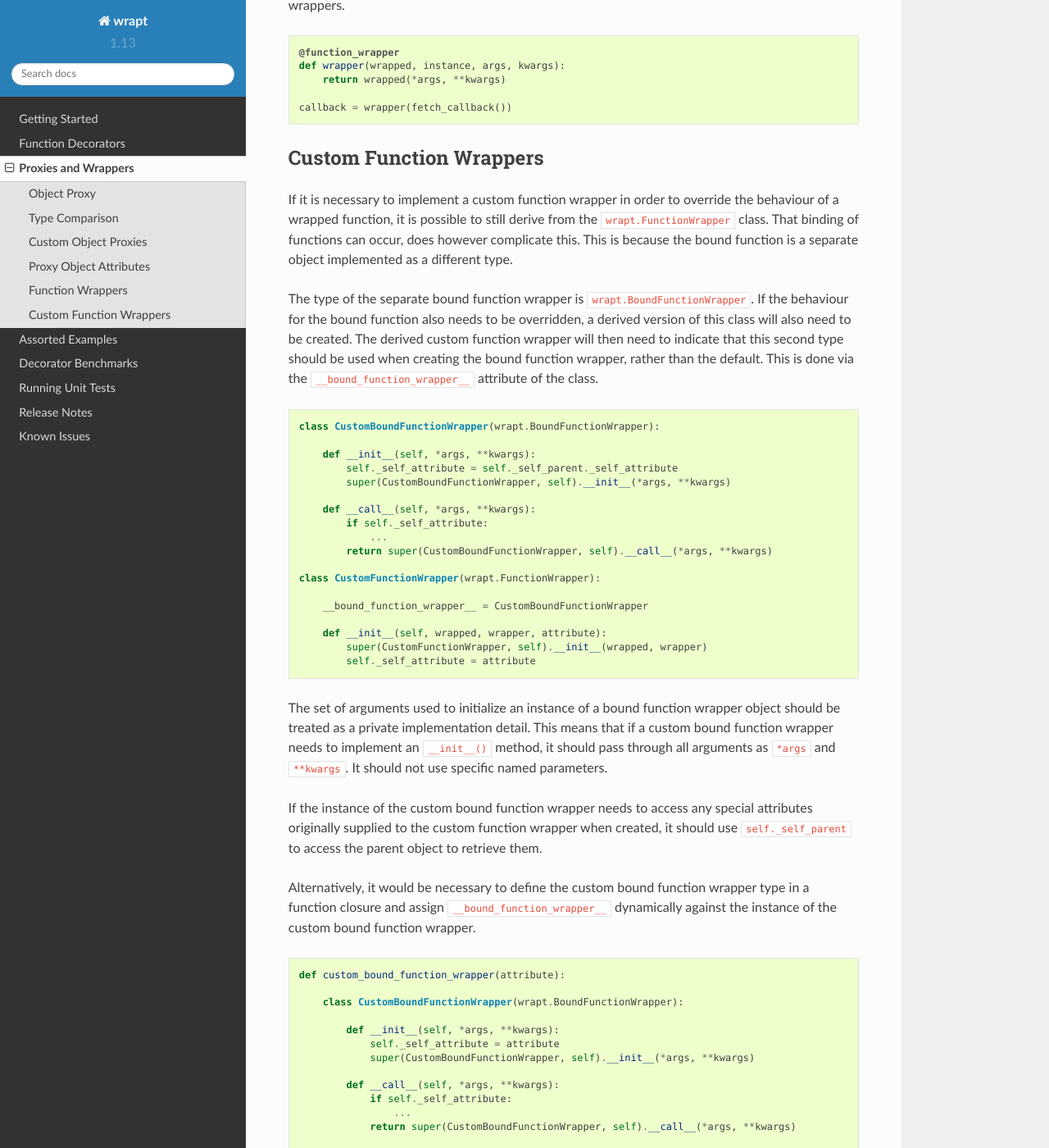
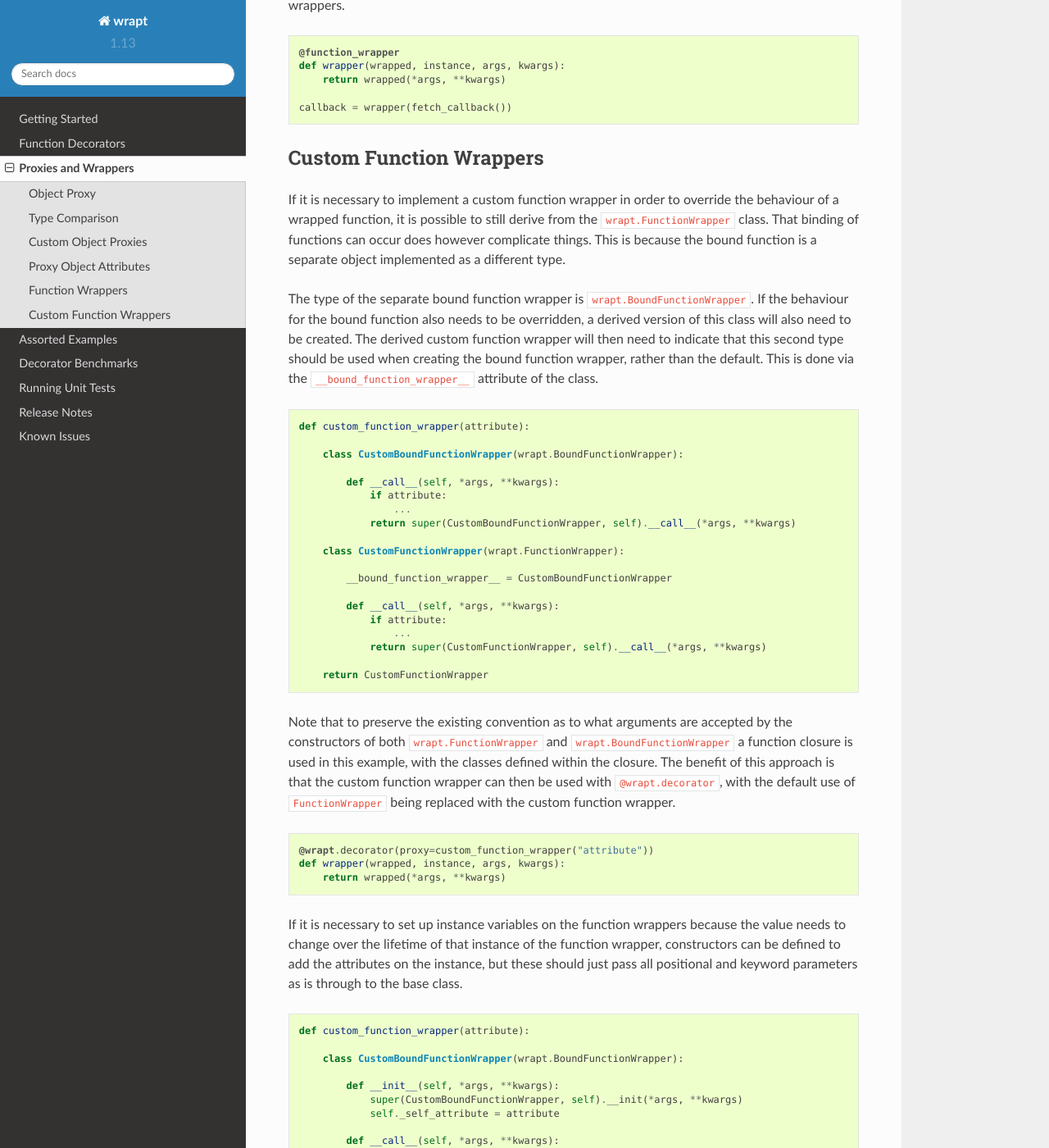
Before and after one commit to GrahamDumpleton/wrapt, a Sphinx documentation site: the page built from docs/wrappers.rst, in a window 1280 px wide and 1400 px high, scrolled down 8474 px. Shown: the whole window at 82% size. Built offline with Sphinx 7.4.7 and the Read the Docs theme 2.0.0, drawn with Linux system fonts in a browser that asks for light colours; some of the changed text lies outside the part shown.

Commit message:
Update custom function wrapper example.

```diff
--- a/docs/wrappers.rst
+++ b/docs/wrappers.rst
@@ -477,8 +477,8 @@ Custom Function Wrappers
 If it is necessary to implement a custom function wrapper in order to
 override the behaviour of a wrapped function, it is possible to still
 derive from the ``wrapt.FunctionWrapper`` class. That binding of functions
-can occur, does however complicate this. This is because the bound function
-is a separate object implemented as a different type.
+can occur does however complicate things. This is because the bound
+function is a separate object implemented as a different type.
 
 The type of the separate bound function wrapper is
 ``wrapt.BoundFunctionWrapper``. If the behaviour for the bound function
@@ -490,58 +490,101 @@ function wrapper, rather than the default. This is done via the
 
 ::
 
-    class CustomBoundFunctionWrapper(wrapt.BoundFunctionWrapper):
+    def custom_function_wrapper(attribute):
 
-        def __init__(self, *args, **kwargs):
-            self._self_attribute = self._self_parent._self_attribute
-            super(CustomBoundFunctionWrapper, self).__init__(*args, **kwargs)
+        class CustomBoundFunctionWrapper(wrapt.BoundFunctionWrapper):
 
-        def __call__(self, *args, **kwargs):
-            if self._self_attribute:
-                ...
-            return super(CustomBoundFunctionWrapper, self).__call__(*args, **kwargs)
+            def __call__(self, *args, **kwargs):
+                if attribute:
+                    ...
+                return super(CustomBoundFunctionWrapper, self).__call__(*args, **kwargs)
 
-    class CustomFunctionWrapper(wrapt.FunctionWrapper):
+        class CustomFunctionWrapper(wrapt.FunctionWrapper):
 
-        __bound_function_wrapper__ = CustomBoundFunctionWrapper
+            __bound_function_wrapper__ = CustomBoundFunctionWrapper
 
-        def __init__(self, wrapped, wrapper, attribute):
-            super(CustomFunctionWrapper, self).__init__(wrapped, wrapper)
-            self._self_attribute = attribute
+            def __call__(self, *args, **kwargs):
+                if attribute:
+                    ...
+                return super(CustomFunctionWrapper, self).__call__(*args, **kwargs)
 
-The set of arguments used to initialize an instance of a bound function
-wrapper object should be treated as a private implementation detail. This
-means that if a custom bound function wrapper needs to implement an
-``__init__()`` method, it should pass through all arguments as ``*args``
-and ``**kwargs``. It should not use specific named parameters.
+        return CustomFunctionWrapper
 
-If the instance of the custom bound function wrapper needs to access any
-special attributes originally supplied to the custom function wrapper when
-created, it should use ``self._self_parent`` to access the parent object
-to retrieve them.
-
-Alternatively, it would be necessary to define the custom bound function
-wrapper type in a function closure and assign ``__bound_function_wrapper__``
-dynamically against the instance of the custom bound function wrapper.
+Note that to preserve the existing convention as to what arguments are
+accepted by the constructors of both ``wrapt.FunctionWrapper`` and
+``wrapt.BoundFunctionWrapper`` a function closure is used in this example,
+with the classes defined within the closure. The benefit of this approach
+is that the custom function wrapper can then be used with
+``@wrapt.decorator``, with the default use of ``FunctionWrapper`` being
+replaced with the custom function wrapper.
 
 ::
 
-    def custom_bound_function_wrapper(attribute):
+    @wrapt.decorator(proxy=custom_function_wrapper("attribute"))
+    def wrapper(wrapped, instance, args, kwargs):
+        return wrapped(*args, **kwargs)
+
+If it is necessary to set up instance variables on the function wrappers
+because the value needs to change over the lifetime of that instance of
+the function wrapper, constructors can be defined to add the attributes on
+the instance, but these should just pass all positional and keyword
+parameters as is through to the base class.
+
+::
+
+    def custom_function_wrapper(attribute):
 
         class CustomBoundFunctionWrapper(wrapt.BoundFunctionWrapper):
 
             def __init__(self, *args, **kwargs):
+                super(CustomBoundFunctionWrapper, self).__init(*args, **kwargs)
                 self._self_attribute = attribute
-                super(CustomBoundFunctionWrapper, self).__init__(*args, **kwargs)
 
             def __call__(self, *args, **kwargs):
                 if self._self_attribute:
                     ...
                 return super(CustomBoundFunctionWrapper, self).__call__(*args, **kwargs)
 
-    class CustomFunctionWrapper(wrapt.FunctionWrapper):
+        class CustomFunctionWrapper(wrapt.FunctionWrapper):
 
-        def __init__(self, wrapped, wrapper, attribute):
-            super(CustomFunctionWrapper, self).__init__(wrapped, wrapper)
-            self._self_attribute = attribute
-            self.__bound_function_wrapper__ = custom_bound_function_wrapper(attribute)
+            __bound_function_wrapper__ = CustomBoundFunctionWrapper
+
+            def __init__(self, *args, **kwargs):
+                super(CustomFunctionWrapper, self).__init(*args, **kwargs)
+                self._self_attribute = attribute
+
+            def __call__(self, *args, **kwargs):
+                if self._self_attribute:
+                    ...
+                return super(CustomFunctionWrapper, self).__call__(*args, **kwargs)
+
+        return CustomFunctionWrapper
+
+If the bound function wrapper needs to be able to access back to the parent
+function wrapper it was created from, it can use ``self._self_parent``.
+
+::
+
+    def custom_function_wrapper(attribute):
+
+        class CustomBoundFunctionWrapper(wrapt.BoundFunctionWrapper):
+
+            def __call__(self, *args, **kwargs):
+                if self._self_parent._self_attribute:
+                    ...
+                return super(CustomBoundFunctionWrapper, self).__call__(*args, **kwargs)
+
+        class CustomFunctionWrapper(wrapt.FunctionWrapper):
+
+            __bound_function_wrapper__ = CustomBoundFunctionWrapper
+
+            def __init__(self, *args, **kwargs):
+                super(CustomFunctionWrapper, self).__init(*args, **kwargs)
+                self._self_attribute = attribute
+
+            def __call__(self, *args, **kwargs):
+                if self._self_attribute:
+                    ...
+                return super(CustomFunctionWrapper, self).__call__(*args, **kwargs)
+
+        return CustomFunctionWrapper
```
